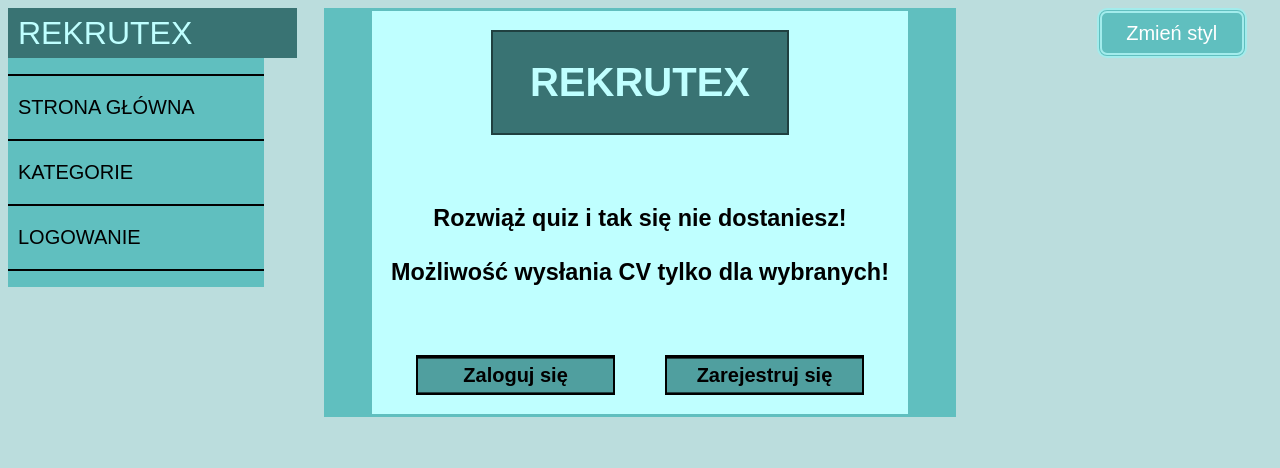
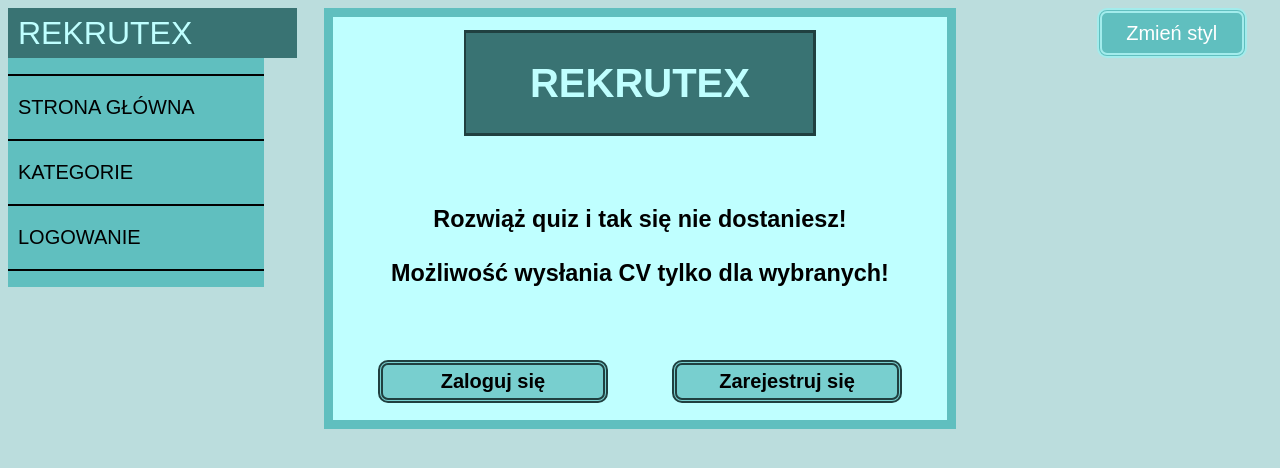
Before and after one commit to AgnieszkaM2/Rekrutex-App, an Angular app in the folder Rekrutex_AngularApp/: page /strona-glowna in a window 1280 px wide. Shown: the top 468 px of the page. Built offline with nearby package versions, Linux system fonts and the light colour scheme.

Commit message:
Glowny styl, strona glowna
Przeniesiono styl strony glownej do glownego stylu
Drobne poprawki

```diff
--- a/Rekrutex_AngularApp/src/app/components/strona-glowna/strona-glowna.component.css
+++ b/Rekrutex_AngularApp/src/app/components/strona-glowna/strona-glowna.component.css
@@ -1,129 +1,63 @@
 #glowna_tlo {
-  align-self: center;
-  background-color: var(--content-bkg);
-  box-sizing: border-box;
-  display: flex;
-  justify-content: center;
   left: 0%;
-  padding: 0.5%;
-  position: relative;
-  text-align: center;
   width: 100%;
 }
 #glowna_cialo {
-  background-color: var(--main-div-bkg);
-  box-sizing: border-box;
-  padding: 3%;
-  font-family:Arial, Helvetica, sans-serif;
+  width:98%;
+
 }
 #glowna_naglowek_tlo {
-  background-color: var(--dark-bkg);
-  box-sizing: border-box;
-  padding: 0.5%;
   width: 60%;
   left: 20%;
-  position: relative;
 }
 #glowna_naglowek_cialo {
-  background-color: var(--header-bkg);
-  color:var(--main-div-bkg);
-  box-sizing: border-box;
-  font-weight: bold;
   padding:1px;
 }
 #glowna_submit_tlo_left {
-  background-color: #000000;
-  box-sizing: border-box;
-  padding: 0.5%;
-  position: relative;
   float: left;
   width: 40%;
   left: 5%;
 }
 #glowna_submit_tlo_right {
-  background-color: #000000;
-  box-sizing: border-box;
-  padding: 0.5%;
-  position: relative;
   float: right;
   width: 40%;
   right: 5%;
 }
+#glowna_kategorie_tlo{
+  width: 40%;
+}
 #glowna_submit_cialo {
-  background-color: var(--dark-bkg);
-  box-sizing: border-box;
-  font-weight: bold;
-  color: var(--white-text);
-  padding-top: 0.5%;
-  padding-bottom: 0.5%;
+
 }
+#glowna_submit_tlo_left input[type="submit"] {
 
-#glowna_submit_tlo_left input[type="submit"] {
-  opacity: 0;
-  position: fixed;
-  width: 0;
 }
+#glowna_submit_tlo_left label {
 
-#glowna_submit_tlo_left label {
-  color:var(--text);
-  display: inline-block;
-  width:100%;
-  margin: 0;
-  /* background-color: #60bfbf; */
-  background-color: rgba(var(--content-bkg-rgb),0.75);
-  box-sizing: border-box;
   padding-left: 30px;
   padding-right: 30px;
   padding-top: 5px;
   padding-bottom:5px;
 
 }
-
 #glowna_submit_tlo_left label:hover {
-  background-color: rgba(var(--content-bkg-rgb),0.5);
-}
-
-#glowna_submit_tlo_left input[type="submit"]:active + label {
-  background-color: rgba(var(--main-div-bkg-rgb),1);
 
 }
+#glowna_submit_tlo_left input[type="submit"]:active + label {
 
+}
 #glowna_submit_tlo_right input[type="submit"] {
-  opacity: 0;
-  position: fixed;
-  width: 0;
+
 }
-
 #glowna_submit_tlo_right label {
-  color:var(--text);
-  display: inline-block;
-  width:100%;
-  margin: 0;
-  /* background-color: #60bfbf; */
-  background-color: rgba(var(--content-bkg-rgb),0.75);
-  box-sizing: border-box;
   padding-left: 20px;
   padding-right: 20px;
   padding-top: 5px;
   padding-bottom:5px;
+}
+#glowna_submit_tlo_right label:hover {
 
 }
-
-#glowna_submit_tlo_right label:hover {
-  background-color: rgba(var(--content-bkg-rgb),0.5);
-}
-
 #glowna_submit_tlo_right input[type="submit"]:active + label {
-  background-color: rgba(var(--main-div-bkg-rgb),1);
 
 }
-
-.mainButton {
-  color: var(--white-text);
-  height: 70px;
-  width: 200px;
-  font-size: 25px;
-  border: 5px double rgba(var(--main-div-bkg-rgb), 0.7);
-  border-radius: 10px;
-  background-color: var(--content-bkg);
-}
--- a/Rekrutex_AngularApp/src/app/components/strona-glowna/strona-glowna.component.html
+++ b/Rekrutex_AngularApp/src/app/components/strona-glowna/strona-glowna.component.html
@@ -21,22 +21,36 @@
       <br />
 
       <div *ngIf="isUser==false" class="przycisk_tlo" id="glowna_submit_tlo_left">
+        <a routerLink="/logowanie" routerLinkActive="active">
         <div class="przycisk_cialo" id="glowna_submit_cialo">
-          <input type="submit" id="glowna_zaloguj">
-          <label for="glowna_zaloguj"><a routerLink="/logowanie" routerLinkActive="active">Zaloguj się</a></label>
+          <input class="przycisk_input" type="submit" id="glowna_zaloguj">
+          <label class="przycisk_label" for="glowna_zaloguj">Zaloguj się</label>
         </div>
+        </a>
       </div>
 
 	  <div *ngIf="isUser==false" class="przycisk_tlo" id="glowna_submit_tlo_right">
+        <a routerLink="/rejestracja" routerLinkActive="active">
         <div class="przycisk_cialo" id="glowna_submit_cialo">
-          <input type="submit" id="glowna_rejestruj">
-          <label for="glowna_rejestruj"><a routerLink="/rejestracja" routerLinkActive="active">Zarejestruj się</a></label>
+          <input class="przycisk_input" type="submit" id="glowna_rejestruj">
+          <label class="przycisk_label" for="glowna_rejestruj">Zarejestruj się</label>
         </div>
+        </a>
       </div>
 
-    <div *ngIf="isUser==true" align="center">
-      <h3 align="center">Przejdź do kategorii dostępnych stanowisk i quizu:</h3><br>
-      <button align="center" class="mainButton"><a routerLink="/kategorie" routerLinkActive="active">Kategorie</a></button><br>
+    <div *ngIf="isUser==true"  align="center">
+      <h3 align="center">Przejdź do kategorii dostępnych stanowisk i quizu:</h3>
+      <br>
+      <div class="przycisk_tlo" id="glowna_submit_cialo" id="glowna_kategorie_tlo">
+      <a routerLink="/kategorie" routerLinkActive="active">
+        <div class="przycisk_cialo" id="glowna_submit_cialo">
+          <input class="przycisk_input" type="submit" id="glowna_kategorie" align="center" >
+          <label class="przycisk_label" for="glowna_kategorie">Kategorie</label>
+        </div>
+      </a>
+      </div>
+      <br>
+
     </div>
 
 
--- a/Rekrutex_AngularApp/src/styles.css
+++ b/Rekrutex_AngularApp/src/styles.css
@@ -3,7 +3,6 @@
 
 
 }
-
 body {
     background-color: #bbdddd;
     font-family: Arial;
@@ -45,21 +44,18 @@ a:link {
     color: #000000;
     text-decoration: none;
 }
-
-a:active {color: black;}
-
+a:active {
+  color: black;
+  }
 a:visited {
     color: #000000;
 }
-
 a:hover {
     color: #ffffff;
 }
-
 a {
     text-decoration: none;
 }
-
 .main-div {
     height: 80%;
     width: 50%;
@@ -72,26 +68,39 @@ a {
     font-weight: 600;
 
 }
+.okno_tlo{
+  align-self: center;
+  background-color: var(--content-bkg);
+  box-sizing: border-box;
+  display: flex;
+  justify-content: center;
 
-.okno_tlo{
-
+  padding: 0.5%;
+  position: relative;
+  text-align: center;
+}
+.okno_cialo{
+  background-color: var(--main-div-bkg);
+  box-sizing: border-box;
+  margin:1%;
+  padding: 2%;
+  font-family:Arial, Helvetica, sans-serif;
 
 }
-.okno_cialo{
-
+.naglowek_tlo{
+  background-color: var(--dark-bkg);
+  box-sizing: border-box;
+  padding: 0.5%;
+  position: relative;
+}
+.naglowek_cialo{
+  background-color: var(--header-bkg);
+  color:var(--main-div-bkg);
+  box-sizing: border-box;
+  font-weight: bold;
 
 }
-
-.naglowek_tlo{
-
-
-}
-.naglowek_cialo{
-
-
-}
-
-.trest_tlo{
+.tresc_tlo{
 
 
 }
@@ -99,7 +108,6 @@ a {
 
 
 }
-
 .input_tlo{
 
 
@@ -108,16 +116,46 @@ a {
 
 
 }
-
 .przycisk_tlo{
-
-
+  /*background-color: var(--dark-bkg);*/
+  box-sizing: border-box;
+  padding: 0.5%;
+  position: relative;
 }
 .przycisk_cialo{
+  /*background-color: var(--dark-bkg);*/
+  box-sizing: border-box;
+  font-weight: bold;
+  color: var(--white-text);
+  padding-top: 0.5%;
+  padding-bottom: 0.5%;
+}
+.przycisk_input{
+    opacity: 0;
+  position: fixed;
+  width: 0;
+}
+.przycisk_label{
+  color:var(--text);
+  display: inline-block;
+  width:100%;
+  margin: 0;
+  background-color: rgba(var(--content-bkg-rgb),0.75);
+  box-sizing: border-box;
+  padding-left: 30px;
+  padding-right: 30px;
+  padding-top: 5px;
+  padding-bottom:5px;
 
-
+  border: 5px double var(--dark-bkg);
+  border-radius: 10px;
 }
-
+.przycisk_label:hover{
+  background-color: rgba(var(--content-bkg-rgb),0.5);
+}
+.przycisk_input:active + label{
+  background-color: rgba(var(--main-div-bkg-rgb),1);
+}
 .obrazek_tlo{
 
 
@@ -126,7 +164,6 @@ a {
 
 
 }
-
 .tekst_tlo{
 
 
@@ -135,3 +172,12 @@ a {
 
 
 }
+.mainButton {
+  color: var(--white-text);
+  height: 70px;
+  width: 200px;
+  font-size: 25px;
+  border: 5px double rgba(var(--main-div-bkg-rgb), 0.7);
+  border-radius: 10px;
+  background-color: var(--content-bkg);
+}
```
